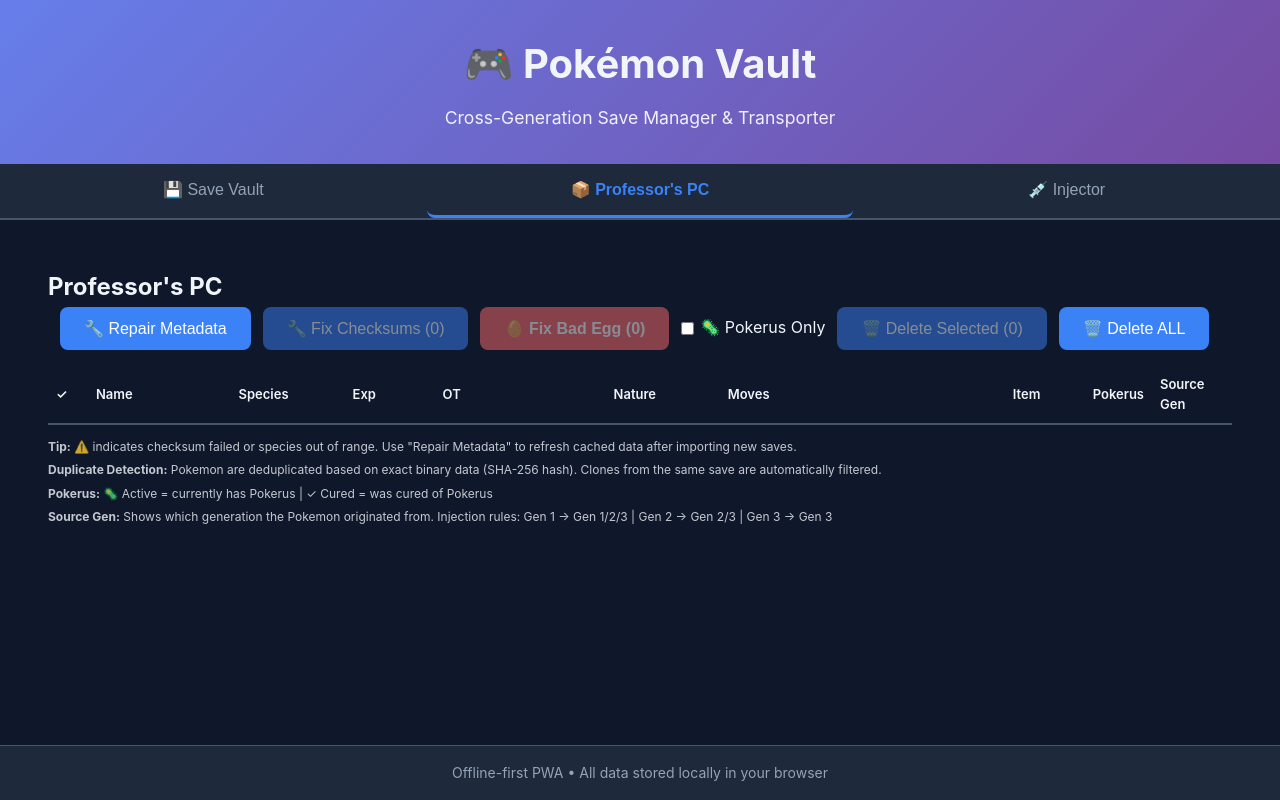
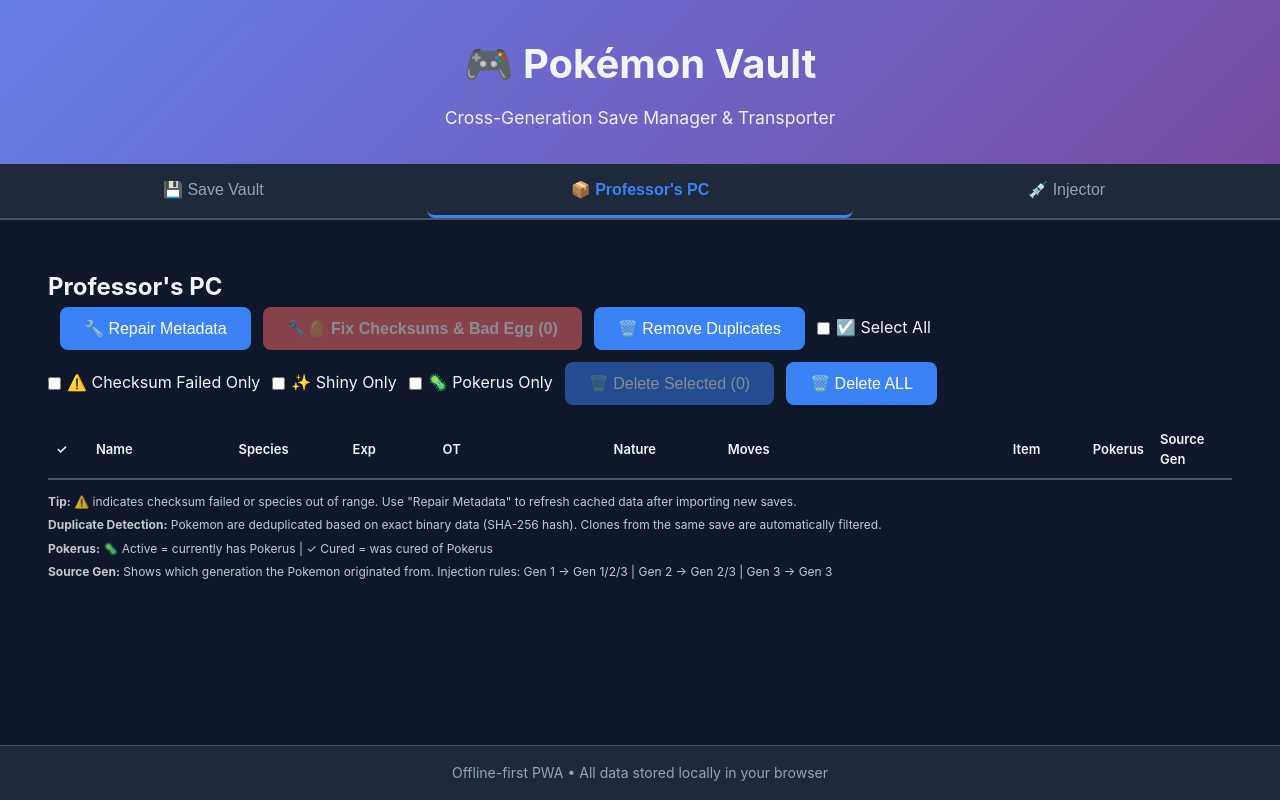
Before and after one commit to CURTAINDIY/pokemon-trees-gen1-to-3, a React (Vite) app: page / in a window 1280 px wide. Both pictures are taken after a click on the button "📦 Professor's PC". Built offline with nearby package versions, Linux system fonts and the light colour scheme.

Commit message:
Add advanced Professor's PC features: Select All, Shiny/Checksum filters, Remove Duplicates, combined Fix button

```diff
--- a/src/components/ProfessorsPc.tsx
+++ b/src/components/ProfessorsPc.tsx
@@ -7,7 +7,8 @@
 import { speciesName } from "../lib/dex/dex";
 import { MOVES_GEN3 } from "../lib/dex/moves";
 import { ITEMS_GEN3 } from "../lib/dex/items";
-import { deleteAllProfessorMons, deleteSelectedMons, importSaveToProfessorPc, repairProfessorMonMetadata, repairProfessorMonChecksums, repairBadEggIssues } from "../stores/professorsPcStore";
+import { deleteAllProfessorMons, deleteSelectedMons, importSaveToProfessorPc, repairProfessorMonMetadata, repairBadEggIssues } from "../stores/professorsPcStore";
+import { sha256Hex } from "../lib/binary/fingerprint";
 
 function displayNameForRow(row: ProfessorMonRow): {
   displayName: string;
@@ -67,16 +68,7 @@
   if (ivs.some(v => v === undefined)) return "—";
   return ivs.join("/");
 }
-*/
 
-function formatPokerus(row: ProfessorMonRow): string {
-  if (!row.checksumOk) return "—";
-  if (row.hasPokerus) return "🦠 Active";
-  if (row.hadPokerus) return "✓ Cured";
-  return "—";
-}
-
-/* Unused helper function - kept for future use
 function calculateDisplayLevel(row: ProfessorMonRow): number {
   // Calculate actual level from experience for display
   if (!row.checksumOk || !row.experience || !row.speciesId) {
@@ -91,6 +83,13 @@
 }
 */
 
+function formatPokerus(row: ProfessorMonRow): string {
+  if (!row.checksumOk) return "—";
+  if (row.hasPokerus) return "🦠 Active";
+  if (row.hadPokerus) return "✓ Cured";
+  return "—";
+}
+
 interface ProfessorsPcProps {
   selectedMonIds: string[];
   onSelectMonIds: (ids: string[]) => void;
@@ -100,7 +99,10 @@
   const [mons, setMons] = useState<ProfessorMonRow[]>([]);
   const [busy, setBusy] = useState(false);
   const [status, setStatus] = useState<string>("");
+  const [showChecksumFailedOnly, setShowChecksumFailedOnly] = useState(false);
+  const [showShinyOnly, setShowShinyOnly] = useState(false);
   const [showPokerusOnly, setShowPokerusOnly] = useState(false);
+  const [selectAllToggle, setSelectAllToggle] = useState(false);
 
   async function refresh() {
     const rows = await idb.listMons();
@@ -116,11 +118,6 @@
   const view = useMemo(() => {
     let filtered = mons;
 
-    // Apply Pokerus filter if enabled
-    if (showPokerusOnly) {
-      filtered = filtered.filter(m => m.hasPokerus || m.hadPokerus);
-    }
-
     // Sort by National Dex number (speciesId), then by creation time
     filtered = filtered.sort((a, b) => {
       const aSpecies = a.speciesId || 9999;
@@ -133,11 +130,31 @@
       return b.createdAt - a.createdAt; // If same species, newest first
     });
 
-    return filtered.map((m) => {
+    // Add display info first so we can filter by warn flag
+    const withDisplay = filtered.map((m) => {
       const disp = displayNameForRow(m);
       return { ...m, disp };
     });
-  }, [mons, showPokerusOnly]);
+
+    let result = withDisplay;
+
+    // Apply checksum failed filter if enabled (filter by warn flag which includes checksum + species validation)
+    if (showChecksumFailedOnly) {
+      result = result.filter(m => m.disp.warn);
+    }
+
+    // Apply Shiny filter if enabled
+    if (showShinyOnly) {
+      result = result.filter(m => m.isShiny);
+    }
+
+    // Apply Pokerus filter if enabled
+    if (showPokerusOnly) {
+      result = result.filter(m => m.hasPokerus || m.hadPokerus);
+    }
+
+    return result;
+  }, [mons, showChecksumFailedOnly, showShinyOnly, showPokerusOnly]);
 
   async function onImportSave(e: React.ChangeEvent<HTMLInputElement>) {
     const f = e.target.files?.[0];
@@ -198,43 +215,32 @@
     setBusy(true);
     setStatus("");
     try {
+      console.log("\n========================================");
+      console.log("REPAIRING PROFESSOR'S PC METADATA");
+      console.log("========================================");
+      console.log(`Processing ${mons.length} Pokémon...`);
+
       await repairProfessorMonMetadata();
-      setStatus("Repaired cached metadata from raw pk3 data.");
+
+      console.log("✅ Metadata repair complete");
+      console.log("========================================\n");
+
+      setStatus(`✅ Repaired cached metadata for ${mons.length} Pokémon (species, moves, stats, fingerprints).`);
       await refresh();
     } catch (err: any) {
       setStatus(`Repair failed: ${err?.message ?? String(err)}`);
+      console.error("Repair metadata error:", err);
     } finally {
       setBusy(false);
     }
   }
 
-  async function onRepairChecksums() {
+  async function onFixChecksumAndBadEgg() {
     if (selectedMonIds.length === 0) {
-      setStatus("No Pokémon selected. Select Pokemon with bad checksums (⚠️) to repair.");
+      setStatus("No Pokémon selected. Select Pokemon to fix checksums and Bad Egg issues.");
       return;
     }
-    if (!confirm(`Attempt to repair checksums for ${selectedMonIds.length} selected Pokémon?\n\nThis will recalculate checksums from the encrypted data.`)) return;
-
-    setBusy(true);
-    setStatus("");
-    try {
-      const result = await repairProfessorMonChecksums(selectedMonIds);
-      setStatus(`✅ Checksum repair: ${result.repaired} repaired, ${result.failed} failed.`);
-      onSelectMonIds([]);
-      await refresh();
-    } catch (err: any) {
-      setStatus(`Repair failed: ${err?.message ?? String(err)}`);
-    } finally {
-      setBusy(false);
-    }
-  }
-
-  async function onFixBadEgg() {
-    if (selectedMonIds.length === 0) {
-      setStatus("No Pokémon selected. Select Pokemon to fix Bad Egg issues.");
-      return;
-    }
-    if (!confirm(`Fix Bad Egg issues for ${selectedMonIds.length} selected Pokémon?\n\nThis will repair:\n- Invalid language codes\n- Met Level mismatches\n- Egg bit flags\n- Checksums`)) return;
+    if (!confirm(`Fix checksums and Bad Egg issues for ${selectedMonIds.length} selected Pokémon?\n\nThis will repair:\n- Checksums\n- Invalid language codes\n- Met Level mismatches\n- Egg bit flags`)) return;
 
     setBusy(true);
     setStatus("");
@@ -245,6 +251,103 @@
       await refresh();
     } catch (err: any) {
       setStatus(`Fix failed: ${err?.message ?? String(err)}`);
+    } finally {
+      setBusy(false);
+    }
+  }
+
+  function onToggleSelectAll(checked: boolean) {
+    setSelectAllToggle(checked);
+    if (checked) {
+      // Select all visible rows
+      onSelectMonIds(view.map(m => m.id));
+    } else {
+      // Deselect all
+      onSelectMonIds([]);
+    }
+  }
+
+  async function onRemoveDuplicates() {
+    if (!confirm(`Scan for and remove exact duplicate Pokémon?\n\nThis will keep the first occurrence and delete duplicates based on fingerprint (PID, IVs, species, moves, OT).\n\nPokémon with different PIDs or IVs are NOT considered duplicates.`)) return;
+
+    setBusy(true);
+    setStatus("");
+    try {
+      console.log("\n========================================");
+      console.log("SCANNING FOR DUPLICATE POKÉMON");
+      console.log("========================================");
+      console.log(`Total Pokémon: ${mons.length}`);
+
+      // Build fingerprint map
+      const fingerprintMap = new Map<string, string[]>();
+      let recalculated = 0;
+
+      for (const mon of mons) {
+        let fp = mon.fingerprint;
+
+        // If missing fingerprint, recalculate it
+        if (!fp) {
+          try {
+            fp = await sha256Hex(mon.raw80);
+            recalculated++;
+          } catch (err) {
+            console.warn(`Failed to compute fingerprint for ${mon.id}:`, err);
+            continue;
+          }
+        }
+
+        if (!fp) {
+          continue;
+        }
+
+        if (!fingerprintMap.has(fp)) {
+          fingerprintMap.set(fp, []);
+        }
+        fingerprintMap.get(fp)!.push(mon.id);
+      }
+
+      console.log(`Unique fingerprints: ${fingerprintMap.size}`);
+      if (recalculated > 0) {
+        console.log(`Recalculated ${recalculated} missing fingerprints`);
+      }
+
+      // Find duplicates (keep first, delete rest)
+      const toDelete: string[] = [];
+      let duplicateGroups = 0;
+      for (const [_fp, ids] of fingerprintMap.entries()) {
+        if (ids.length > 1) {
+          duplicateGroups++;
+          // Keep first, delete rest
+          toDelete.push(...ids.slice(1));
+
+          // Log first pokemon in group for context
+          const firstMon = mons.find(m => m.id === ids[0]);
+          const dupCount = ids.length - 1;
+          console.log(`Duplicate group #${duplicateGroups}: ${firstMon?.nickname || firstMon?.speciesId} - ${dupCount} duplicate(s)`);
+          console.log(`  Keeping: ${ids[0]}`);
+          console.log(`  Deleting: ${ids.slice(1).join(', ')}`);
+        }
+      }
+
+      if (toDelete.length === 0) {
+        console.log("✅ No exact duplicates found.");
+        console.log("\nNote: Pokémon that look similar but have different PIDs, IVs, or came from different saves are NOT considered duplicates.");
+        console.log("This is intentional to protect unique Pokémon (like shinies).");
+        setStatus("✅ No exact duplicates found. (See console for details)");
+        setBusy(false);
+        return;
+      }
+
+      console.log(`\nDeleting ${toDelete.length} duplicates from ${duplicateGroups} groups`);
+      console.log("========================================\n");
+
+      await deleteSelectedMons(toDelete);
+      setStatus(`✅ Removed ${toDelete.length} exact duplicate(s) from ${duplicateGroups} group(s).`);
+      onSelectMonIds([]);
+      await refresh();
+    } catch (err: any) {
+      setStatus(`Remove duplicates failed: ${err?.message ?? String(err)}`);
+      console.error("Remove duplicates error:", err);
     } finally {
       setBusy(false);
     }
@@ -261,12 +364,42 @@
         <button disabled={busy} onClick={onRepair}>
           🔧 Repair Metadata
         </button>
-        <button disabled={busy || selectedMonIds.length === 0} onClick={onRepairChecksums} style={{ cursor: selectedMonIds.length === 0 ? 'not-allowed' : 'pointer' }}>
-          🔧 Fix Checksums ({selectedMonIds.length})
+        <button disabled={busy || selectedMonIds.length === 0} onClick={onFixChecksumAndBadEgg} style={{ cursor: selectedMonIds.length === 0 ? 'not-allowed' : 'pointer', backgroundColor: '#ff6b6b', color: 'white', fontWeight: 'bold' }}>
+          🔧🥚 Fix Checksums & Bad Egg ({selectedMonIds.length})
         </button>
-        <button disabled={busy || selectedMonIds.length === 0} onClick={onFixBadEgg} style={{ cursor: selectedMonIds.length === 0 ? 'not-allowed' : 'pointer', backgroundColor: '#ff6b6b', color: 'white', fontWeight: 'bold' }}>
-          🥚 Fix Bad Egg ({selectedMonIds.length})
+        <button disabled={busy} onClick={onRemoveDuplicates}>
+          🗑️ Remove Duplicates
         </button>
+        <label style={{ display: 'flex', alignItems: 'center', gap: 6 }}>
+          <input
+            type="checkbox"
+            checked={selectAllToggle}
+            onChange={(e) => onToggleSelectAll(e.target.checked)}
+            disabled={busy}
+          />
+          <span>☑️ Select All</span>
+        </label>
+      </div>
+
+      <div style={{ display: "flex", gap: 12, alignItems: "center", marginBottom: 12 }}>
+        <label style={{ display: 'flex', alignItems: 'center', gap: 6 }}>
+          <input
+            type="checkbox"
+            checked={showChecksumFailedOnly}
+            onChange={(e) => setShowChecksumFailedOnly(e.target.checked)}
+            disabled={busy}
+          />
+          <span>⚠️ Checksum Failed Only</span>
+        </label>
+        <label style={{ display: 'flex', alignItems: 'center', gap: 6 }}>
+          <input
+            type="checkbox"
+            checked={showShinyOnly}
+            onChange={(e) => setShowShinyOnly(e.target.checked)}
+            disabled={busy}
+          />
+          <span>✨ Shiny Only</span>
+        </label>
         <label style={{ display: 'flex', alignItems: 'center', gap: 6 }}>
           <input
             type="checkbox"
```
